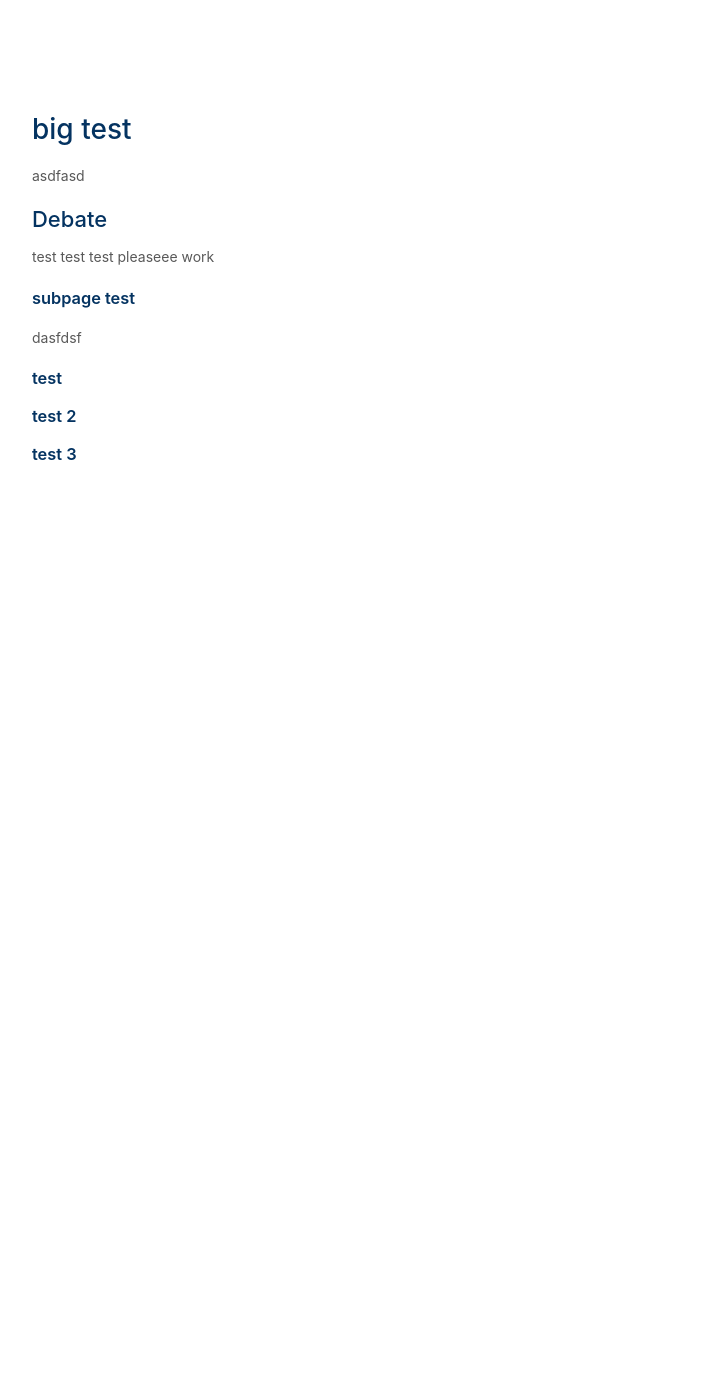
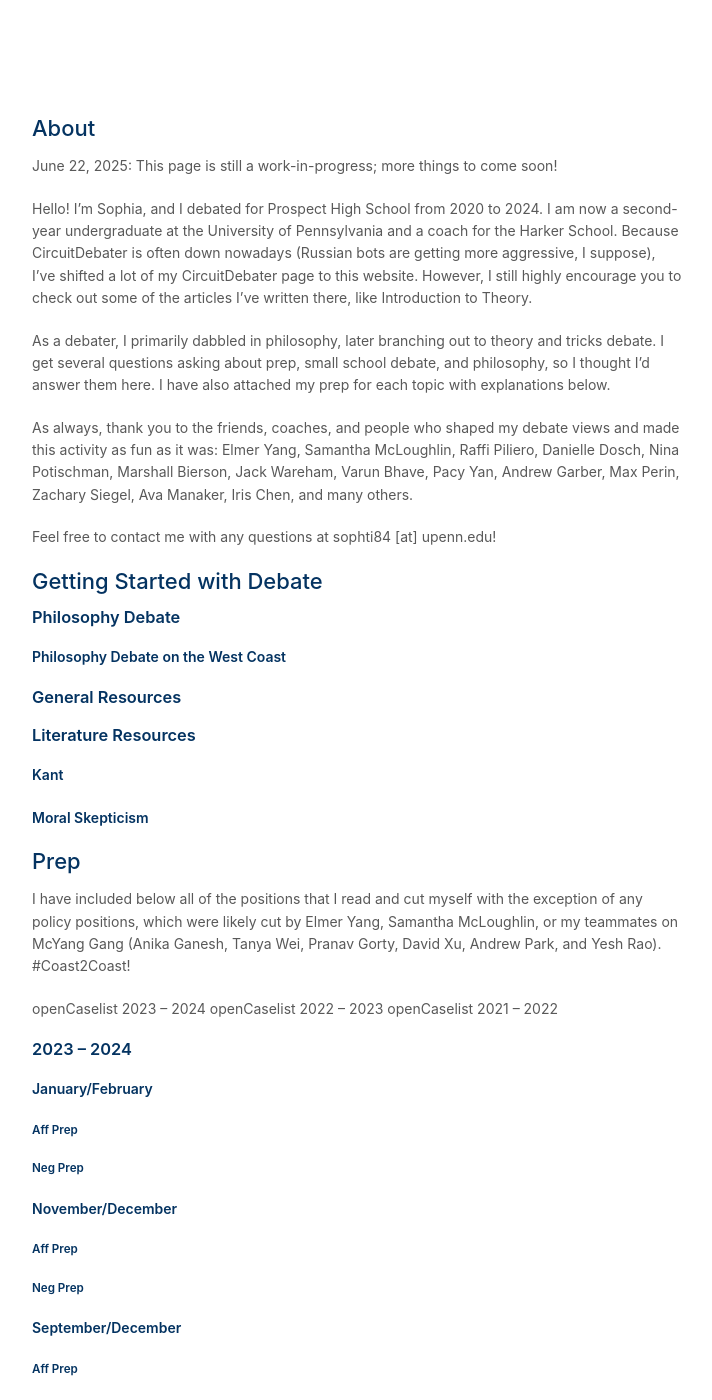
Before and after one commit to sophti84/sophti84.github.io, a Jekyll site: the page built from debate/index.md, in a window 1280 px wide and 1400 px high. Shown: the whole window, without its empty margins (358-1070 px from the left). Built offline with Jekyll 4.4.1, drawn with Linux system fonts in a browser that asks for light colours; some of the changed text lies outside the part shown.

Commit message:
Update index.md

```diff
--- a/debate/index.md
+++ b/debate/index.md
@@ -4,20 +4,96 @@ title: Debate
 permalink: /debate/
 ---
 
-# big test
+## About
 
-asdfasd
+June 22, 2025: This page is still a work-in-progress; more things to come soon!
 
-## Debate
+Hello! I'm Sophia, and I debated for Prospect High School from 2020 to 2024. I am now a second-year undergraduate at the University of Pennsylvania and a coach for the Harker School. Because CircuitDebater is often down nowadays (Russian bots are getting more aggressive, I suppose), I've shifted a lot of my CircuitDebater page to this website. However, I still highly encourage you to check out some of the articles I've written there, like Introduction to Theory.
 
-test test test pleaseee work
+As a debater, I primarily dabbled in philosophy, later branching out to theory and tricks debate. I get several questions asking about prep, small school debate, and philosophy, so I thought I'd answer them here. I have also attached my prep for each topic with explanations below.
 
-### subpage test
+As always, thank you to the friends, coaches, and people who shaped my debate views and made this activity as fun as it was: Elmer Yang, Samantha McLoughlin, Raffi Piliero, Danielle Dosch, Nina Potischman, Marshall Bierson, Jack Wareham, Varun Bhave, Pacy Yan, Andrew Garber, Max Perin, Zachary Siegel, Ava Manaker, Iris Chen, and many others.
 
-dasfdsf
+Feel free to contact me with any questions at sophti84 [at] upenn.edu!
 
-### test
+## Getting Started with Debate
 
-### test 2
+### Philosophy Debate
 
-### test 3
+#### Philosophy Debate on the West Coast
+
+### General Resources
+
+### Literature Resources
+
+#### Kant
+
+#### Moral Skepticism
+
+## Prep
+
+I have included below all of the positions that I read and cut myself with the exception of any policy positions, which were likely cut by Elmer Yang, Samantha McLoughlin, or my teammates on McYang Gang (Anika Ganesh, Tanya Wei, Pranav Gorty, David Xu, Andrew Park, and Yesh Rao). #Coast2Coast!
+
+openCaselist 2023 -- 2024
+openCaselist 2022 -- 2023
+openCaselist 2021 -- 2022
+
+### 2023 -- 2024
+
+#### January/February
+
+##### Aff Prep
+
+##### Neg Prep
+
+#### November/December
+
+##### Aff Prep
+
+##### Neg Prep
+
+#### September/December
+
+##### Aff Prep
+
+##### Neg Prep
+
+### 2022 -- 2023
+
+#### January/February
+
+##### Aff Prep
+
+##### Neg Prep
+
+#### November/December
+
+##### Aff Prep
+
+##### Neg Prep
+
+#### September/December
+
+##### Aff Prep
+
+##### Neg Prep
+
+### 2021 -- 2022
+
+#### January/February
+
+##### Aff Prep
+
+##### Neg Prep
+
+#### November/December
+
+##### Aff Prep
+
+##### Neg Prep
+
+#### September/December
+
+##### Aff Prep
+
+##### Neg Prep
```
